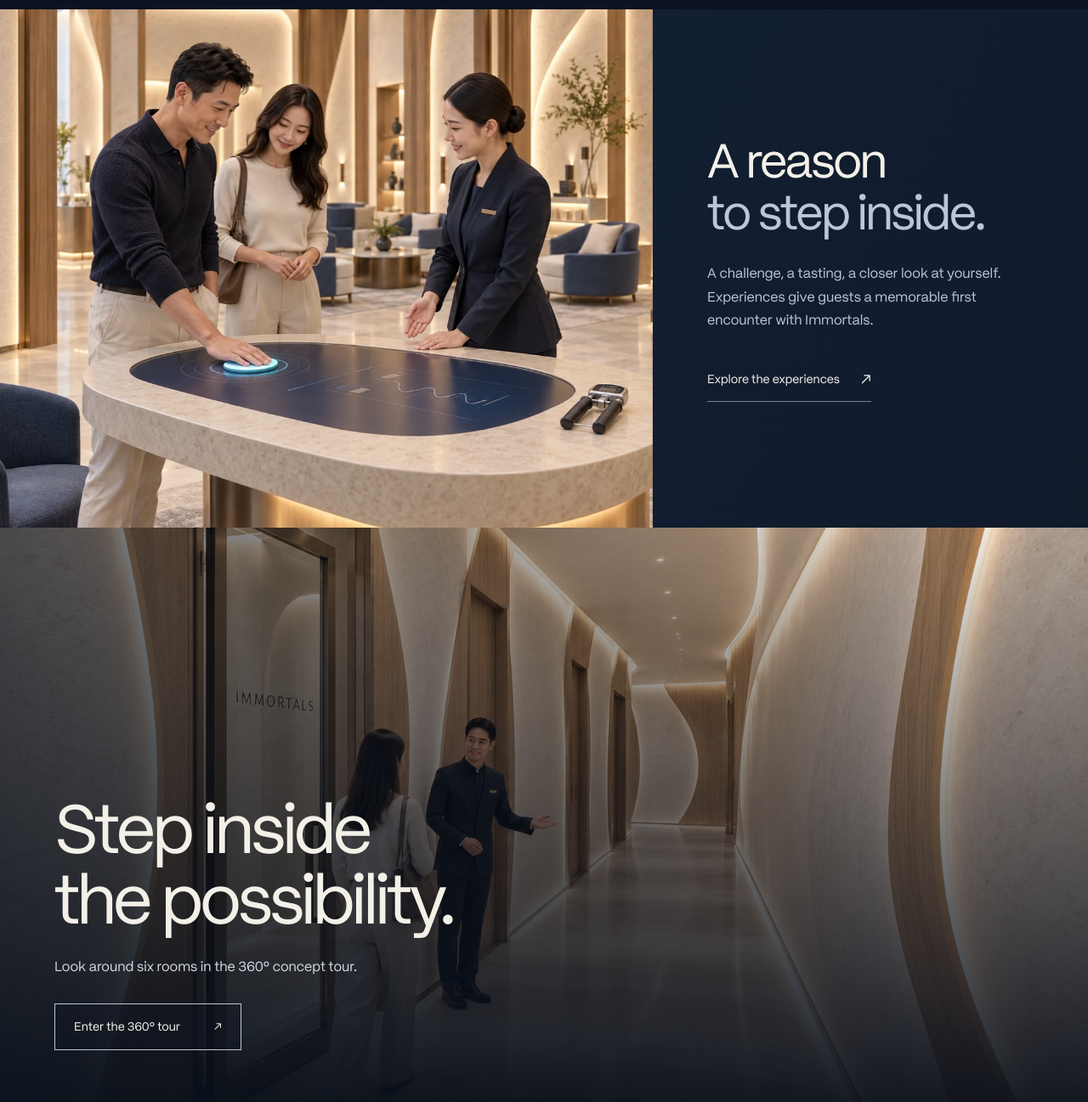
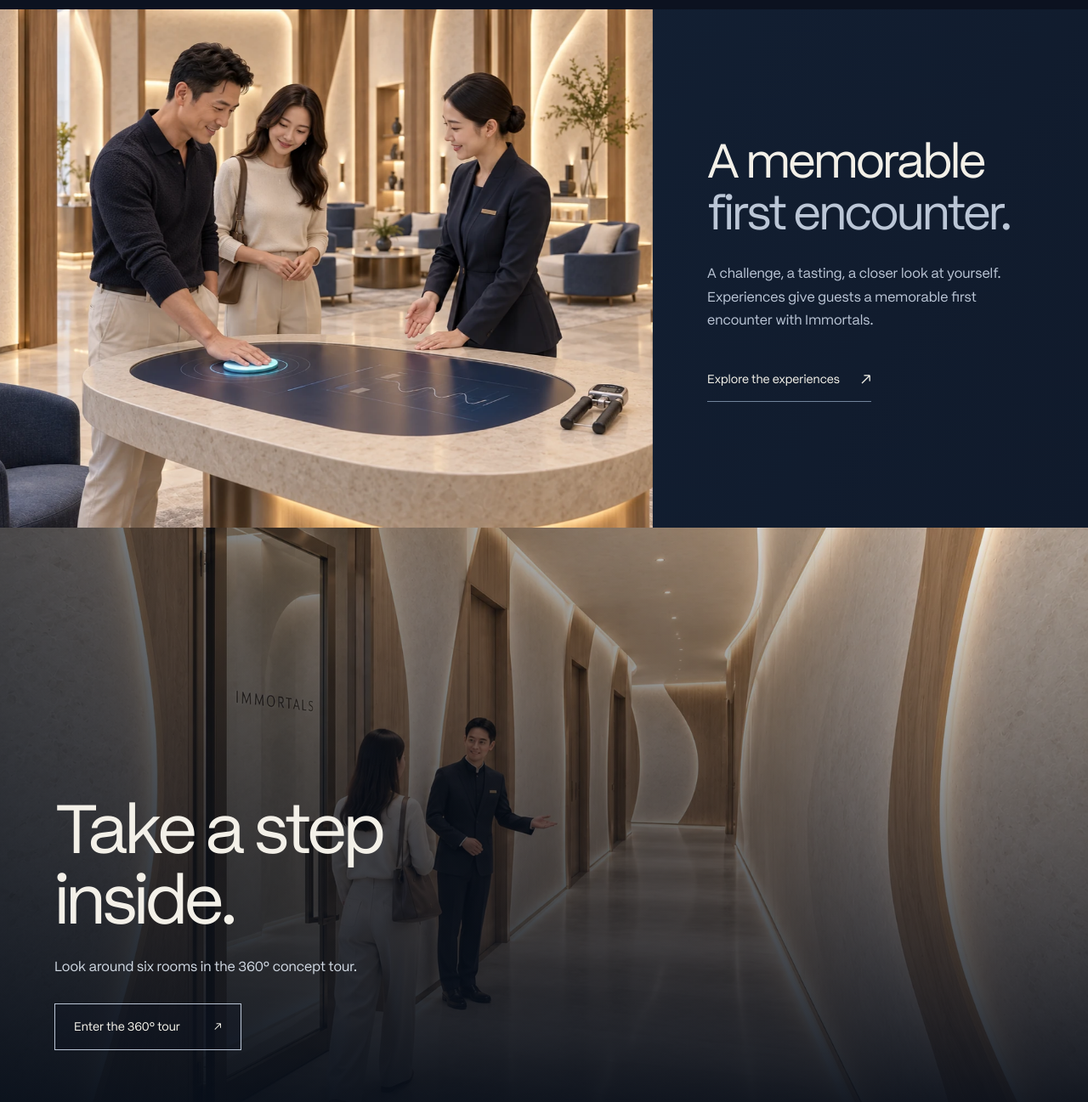
Before and after one commit to Immortals-international/immortals-site, an Astro site in the folder astro-site/: page / in a window 1280 px wide. Shown: the part 4411-5708 px from the top of the page at 85% size. Built offline with nearby package versions, Linux system fonts and the light colour scheme; Astro itself is replaced by a stand-in of ours.

Commit message:
Refine homepage experience and tour headings

```diff
--- a/astro-site/src/pages/index.astro
+++ b/astro-site/src/pages/index.astro
@@ -60,7 +60,7 @@ const layoutPreviews = [
 <section class="home-experiences" id="experiences" aria-labelledby="experiences-title">
   <figure><img src={url('assets/experiences/beat-the-dealer.webp')} loading="lazy" alt="An Immortals host guides a guest through Beat the Dealer while his companion watches." width="1672" height="941" /></figure>
   <div class="home-copy">
-    <h2 id="experiences-title">A reason<br /><span>to step inside.</span></h2>
+    <h2 id="experiences-title">A memorable<br /><span>first encounter.</span></h2>
     <p>A challenge, a tasting, a closer look at yourself. Experiences give guests a memorable first encounter with Immortals.</p>
     <a class="home-link" href={url('experiences/')}>Explore the experiences <span aria-hidden="true">↗</span></a>
   </div>
@@ -69,7 +69,7 @@ const layoutPreviews = [
 <section class="home-tour" id="tour" aria-labelledby="tour-title">
   <img src={sceneImage('futurism','private-entrance')} loading="lazy" alt="The proposed private entrance, with sculptural architecture and a view into the clinic." width="1672" height="941" />
   <div class="home-width">
-    <h2 id="tour-title">Step inside<br />the possibility.</h2>
+    <h2 id="tour-title">Take a step<br />inside.</h2>
     <p>Look around six rooms in the 360° concept tour.</p>
     <a class="home-tour-button" href={url('tour/')}>Enter the 360° tour <span aria-hidden="true">↗</span></a>
   </div>
```
